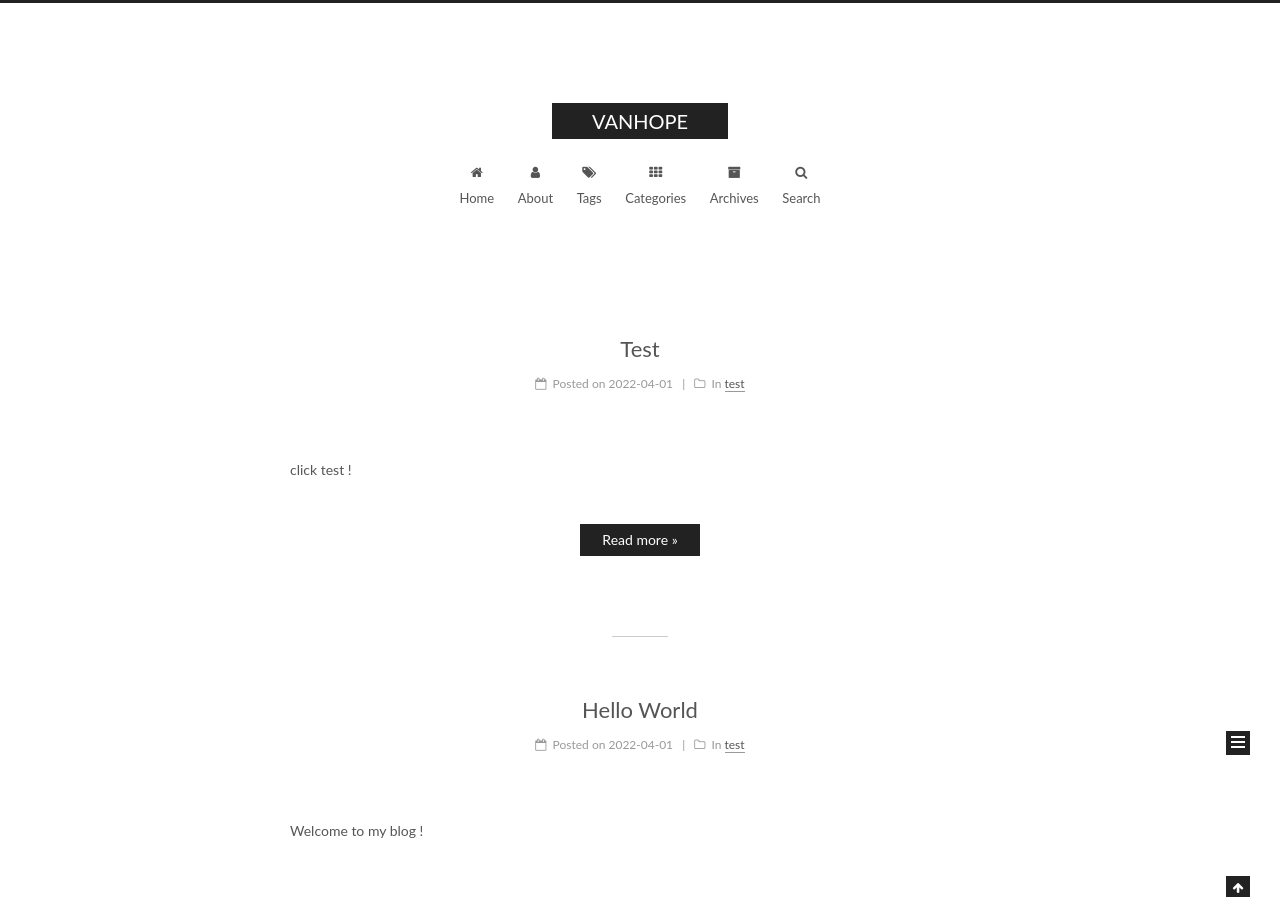
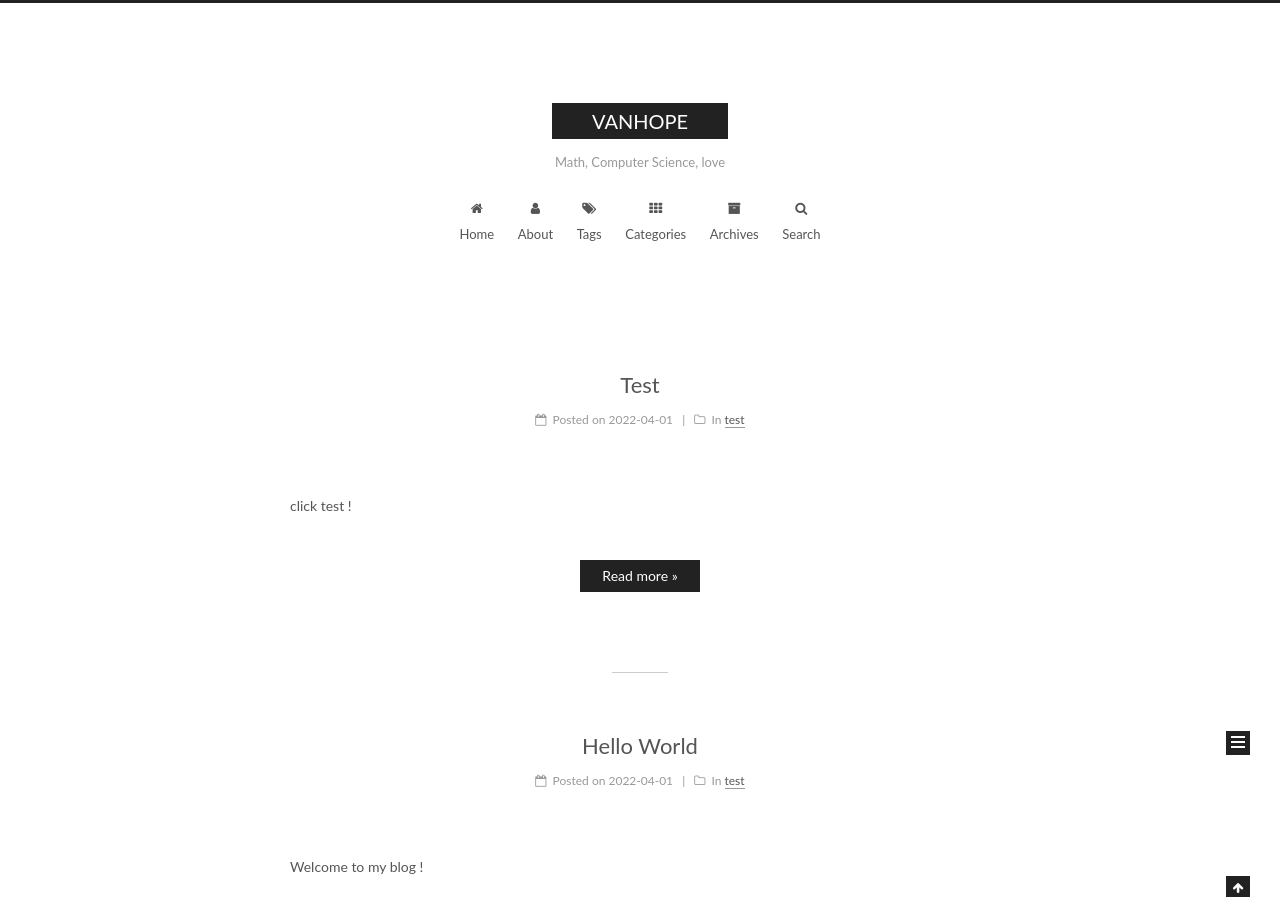
Before and after one commit to vanhope101/vanhope101.github.io, a plain HTML site: page index.html in a window 1280 px wide. Shown: the top 897 px of the page. Drawn offline with Linux system fonts and the light colour scheme.

Commit message:
Site updated: 2022-04-01 16:02:38

```diff
--- a/atom.xml
+++ b/atom.xml
@@ -2,7 +2,7 @@
 <feed xmlns="http://www.w3.org/2005/Atom">
   <title>VANHOPE</title>
 
-
+  <subtitle>Math, Computer Science, love</subtitle>
   <link href="https://vanha0101.github.io/atom.xml" rel="self"/>
 
   <link href="https://vanha0101.github.io/"/>
--- a/index.html
+++ b/index.html
@@ -159,7 +159,7 @@
       </a>
     </div>
 
-        <p class="site-subtitle"></p>
+        <p class="site-subtitle">Math, Computer Science, love</p>
 
   </div>
 
```
Also changed, not shown: 2022/04/01/Test/index.html (+1 -1 lines), 2022/04/01/hello-world/index.html (+1 -1 lines), about/index.html (+1 -1 lines), archives/2022/04/index.html (+1 -1 lines), archives/2022/index.html (+1 -1 lines), archives/index.html (+1 -1 lines), categories/index.html (+1 -1 lines), categories/test/index.html (+1 -1 lines), tags/index.html (+1 -1 lines), tags/test/index.html (+1 -1 lines).
